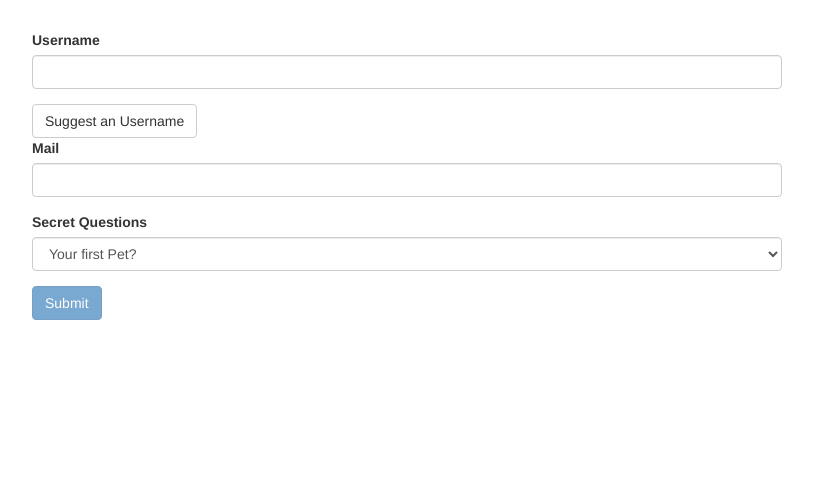
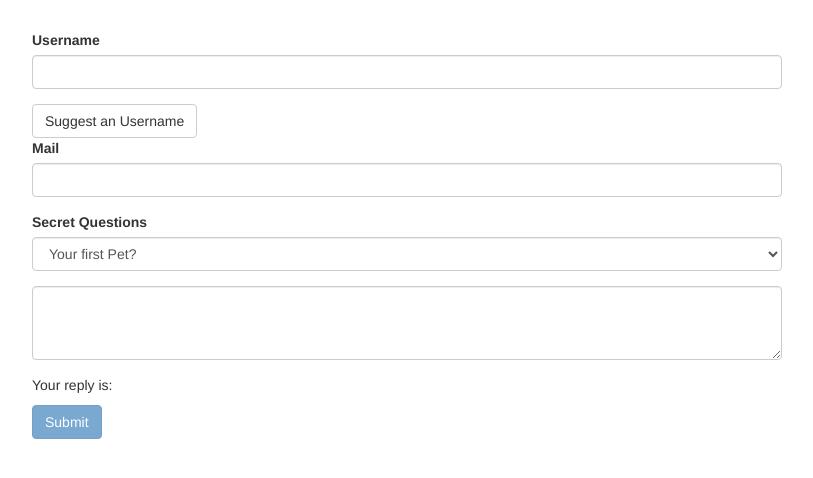
Before and after one commit to mfrandes/forms-ts, an Angular app: page / in a window 1280 px wide. Shown: the top 478 px of the page, without its empty margins (233-1046 px from the left). Built offline with nearby package versions, Linux system fonts and the light colour scheme.

Commit message:
TD: Using ngModel with Two-Way-Binding

```diff
--- a/src/app/app.component.html
+++ b/src/app/app.component.html
@@ -21,6 +21,10 @@
             <option value="teacher">Your first teacher?</option>
           </select>
         </div>
+        <div class="form-group">
+          <textarea class="form-control" name="questionAnswer" rows="3" [(ngModel)] = "answer"></textarea>
+        </div>
+          <p>Your reply is: {{answer}}</p>
         <button class="btn btn-primary" type="submit" [disabled]="!f.valid">Submit</button>
       </form>
     </div>
--- a/src/app/app.component.ts
+++ b/src/app/app.component.ts
@@ -9,6 +9,8 @@
 export class AppComponent {
 @ViewChild('f', {static: true}) signupForm: NgForm;
 defaultQuestion = 'pet';
+answer = '';
+
   suggestUserName() {
     const suggestedName = 'Superuser';
   }
```
